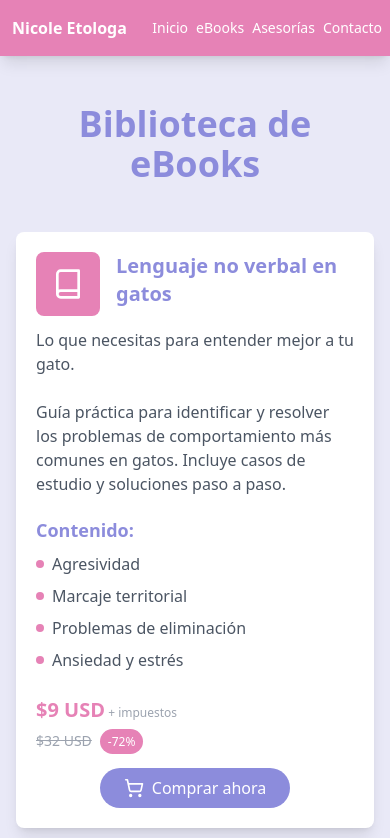
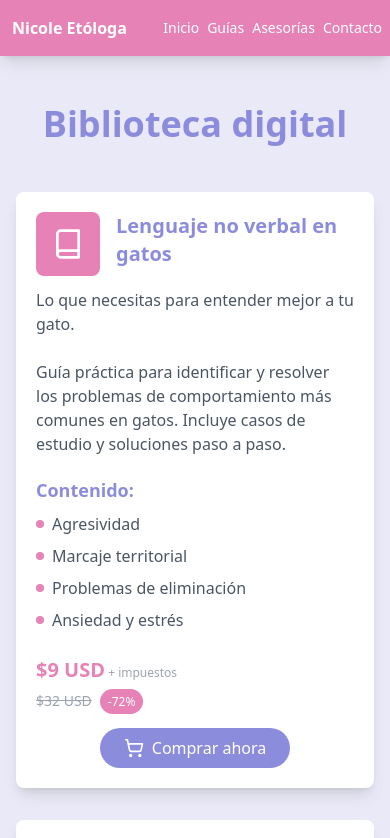
Before and after one commit to nicole-etologa/nicole-etologa-web, a React (Vite) app: page /ebooks in a window 390 px wide. Shown: the top 838 px of the page. Built offline with nearby package versions, Linux system fonts and the light colour scheme.

Commit message:
add info mentoring, fix responsive design,

```diff
--- a/src/components/EbookSection.tsx
+++ b/src/components/EbookSection.tsx
@@ -8,7 +8,7 @@ export default function EbookSection() {
     <div className="py-8 sm:py-16 bg-gradient-to-b from-[#e9e9f7] to-white">
       <div className="container mx-auto px-4">
         <h2 className="text-3xl font-bold text-center mb-3 text-[#8c8cdc]">
-        Libros Electrónicos Destacados
+        Biblioteca Digital Destacados
         </h2>
         <div className="w-full mb-6">
           <div className="h-1 mx-auto gradient w-64 opacity-50 my-0 py-0 rounded-t"></div>
--- a/src/components/Navbar.tsx
+++ b/src/components/Navbar.tsx
@@ -8,12 +8,12 @@ export default function Navbar() {
       <div className="container mx-auto flex items-center justify-between max-md:my-4">
         <Link to="/" className="flex items-center space-x-1 sm:space-x-2 text-white">
           <Cat className="text-white max-sm:hidden" size={32} />
-          <span className="text-base sm:text-xl font-bold text-white">Nicole Etologa</span>
+          <span className="text-base sm:text-xl font-bold text-white">Nicole Etóloga</span>
         </Link>
         <div className="flex flex-col md:flex-row items-center space-y-4 md:space-y-0">
           <div className="flex space-x-2 md:mr-6 sm:space-x-6">
             <Link to="/" className="text-sm sm:text-base hover:text-[#8c8cdc] text-white transition-colors">Inicio</Link>
-            <Link to="/ebooks" className="text-sm sm:text-base hover:text-[#8c8cdc] text-white transition-colors">eBooks</Link>
+            <Link to="/ebooks" className="text-sm sm:text-base hover:text-[#8c8cdc] text-white transition-colors">Guías</Link>
             <Link to="/asesorias" className="text-sm sm:text-base hover:text-[#8c8cdc] text-white transition-colors">Asesorías</Link>
             <a href="https://api.whatsapp.com/send?phone=56947023420" target="_blank" className="text-sm sm:text-base hover:text-[#8c8cdc] text-white transition-colors">Contacto</a>
           </div>
--- a/src/pages/EbookDetail.tsx
+++ b/src/pages/EbookDetail.tsx
@@ -18,7 +18,7 @@ export default function EbookDetail() {
       <Navbar />
       <div className="container mx-auto px-4 py-12">
         <h1 className="text-4xl font-bold text-[#8c8cdc] text-center mb-12">
-          Detalle eBook
+          Detalle Biblioteca Digital
         </h1>
         <div className="space-y-8">
             <div className="bg-white rounded-lg shadow-lg p-5">
--- a/src/pages/Ebooks.tsx
+++ b/src/pages/Ebooks.tsx
@@ -12,7 +12,7 @@ export default function Ebooks() {
       <Navbar />
       <div className="container mx-auto px-4 py-12">
         <h1 className="text-4xl font-bold text-[#8c8cdc] text-center mb-12">
-          Biblioteca de eBooks
+          Biblioteca digital
         </h1>
         <div className="space-y-8">
           {ebookDetails.map((ebook, index) => (
```
